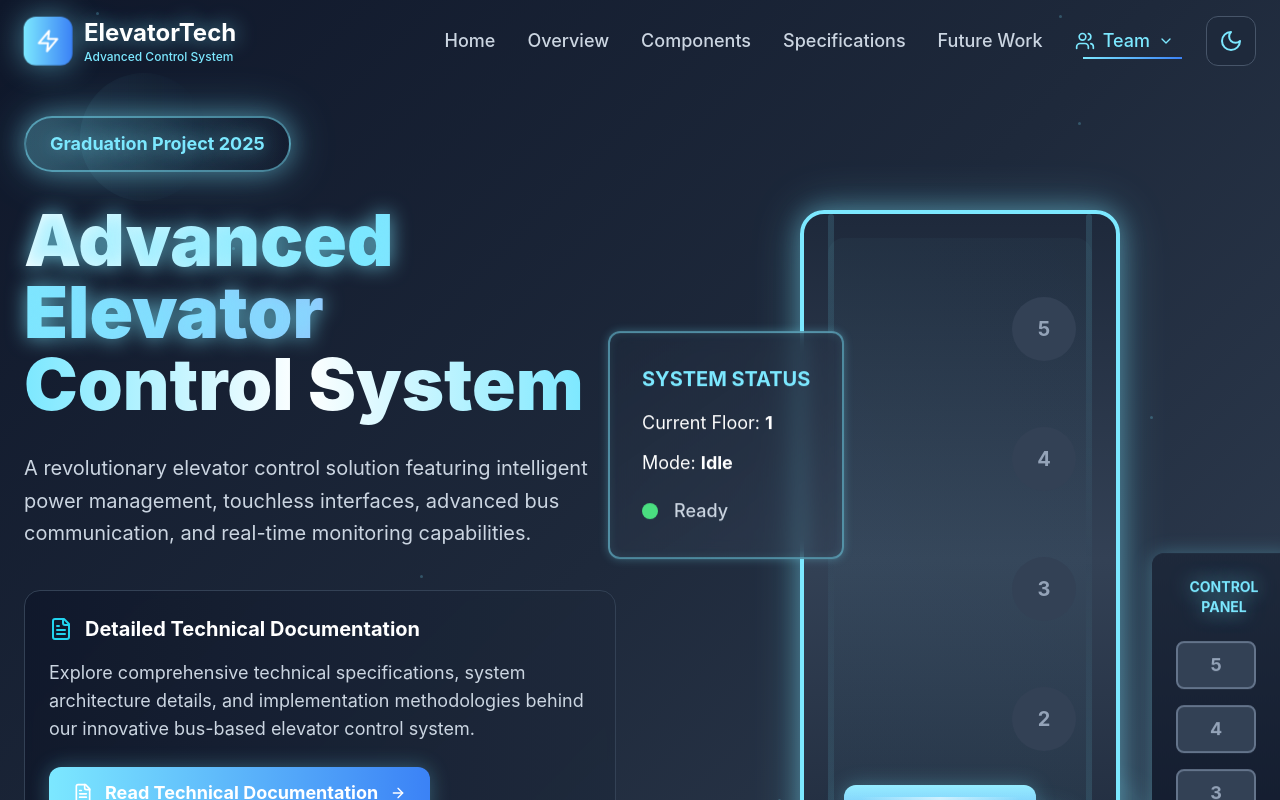
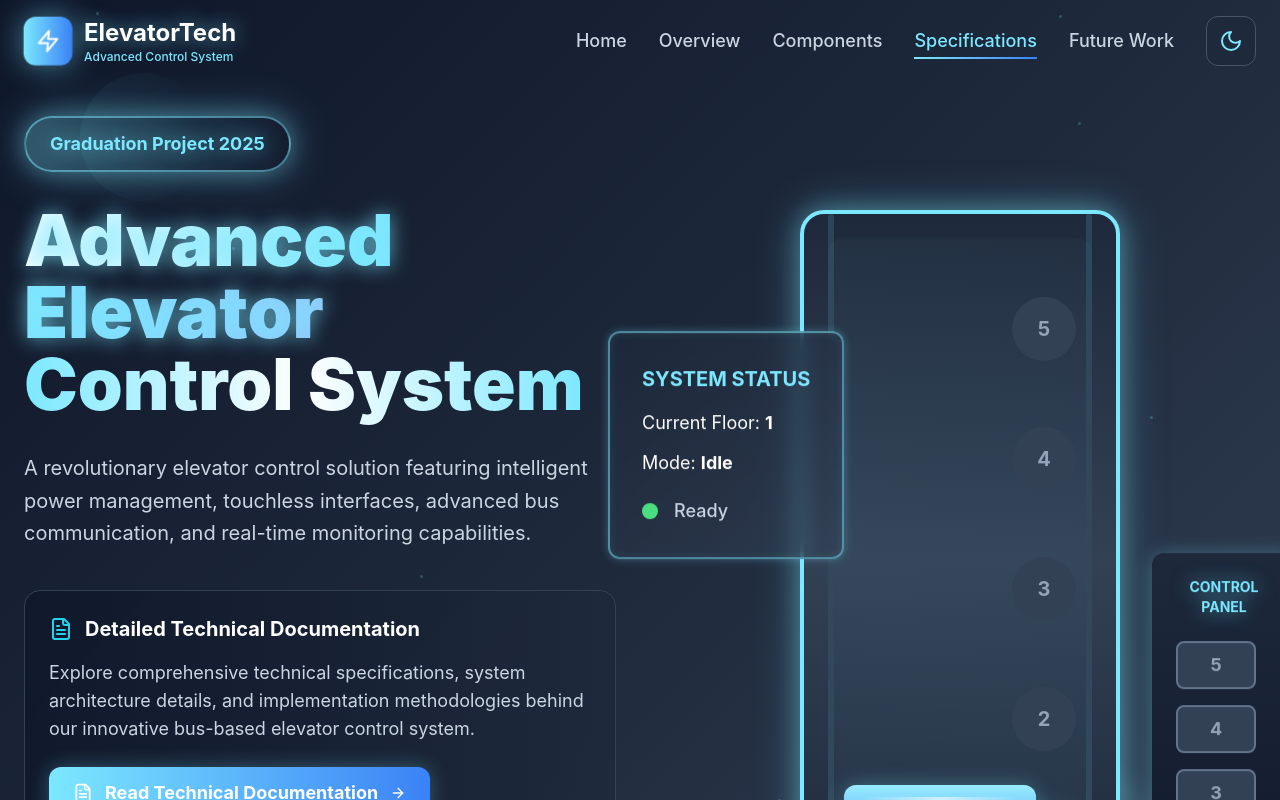
Before and after one commit to RamadanMohamed11/Elevator-Graduation-Project, a React (Vite) app: page / in a window 1280 px wide. Shown: the top 800 px of the page. Built offline with nearby package versions, Linux system fonts and the light colour scheme.

Commit message:
Add files via upload

```diff
--- a/src/App.tsx
+++ b/src/App.tsx
@@ -12,22 +12,21 @@ import TechnicalDetails from './components/TechnicalDetails';
 
 function App() {
   const [currentView, setCurrentView] = useState<'main' | 'technical'>('main');
-  const [activeSection, setActiveSection] = useState('home');
+  const [activeSection, setActiveSection] = useState('overview');
 
   const sections = [
-    { id: 'home' },
+    {id: 'home'},
     { id: 'overview' },
     { id: 'components' },
     { id: 'specs' },
     { id: 'future' },
-    { id: 'team' },
   ];
 
   const sectionRefs = sections.map(({ id }) => {
     const [ref, inView] = useInView({ threshold: 0.3 });
     useEffect(() => {
       if (inView) setActiveSection(id);
-    }, [inView, id]);
+    }, [inView]);
     return { id, ref };
   });
 
@@ -47,24 +46,20 @@ function App() {
         {currentView === 'main' ? (
           <>
             <Header activeSection={activeSection} />
-            <div id="home" ref={sectionRefs[0].ref}>
-              <Hero onShowTechnicalDetails={showTechnicalDetails} />
-            </div>
-            <div id="overview" ref={sectionRefs[1].ref}>
+            <Hero onShowTechnicalDetails={showTechnicalDetails} />
+            <div id="overview" ref={sectionRefs[0].ref}>
               <ProjectOverview onShowTechnicalDetails={showTechnicalDetails} />
             </div>
-            <div id="components" ref={sectionRefs[2].ref}>
+            <div id="components" ref={sectionRefs[1].ref}>
               <ComponentShowcase />
             </div>
-            <div id="specs" ref={sectionRefs[3].ref}>
+            <div id="specs" ref={sectionRefs[2].ref}>
               <TechnicalSpecs />
             </div>
-            <div id="future" ref={sectionRefs[4].ref}>
+            <div id="future" ref={sectionRefs[3].ref}>
               <FutureUpgrades />
             </div>
-            <div id="team" ref={sectionRefs[5].ref}>
-              <Footer />
-            </div>
+            <Footer />
           </>
         ) : (
           <TechnicalDetails onBack={showMainView} />
--- a/src/components/ComponentShowcase.tsx
+++ b/src/components/ComponentShowcase.tsx
@@ -30,7 +30,7 @@ const ComponentShowcase = () => {
       subtitle: 'Intelligent Power Management',
       description: 'Advanced switching power supply with multiple output rails, overvoltage protection, and intelligent load balancing. Features automatic power factor correction and energy-efficient design with 3D monitoring capabilities.',
       features: [
-        'output 12V',
+        'output 12V or 70V',
         'Overvoltage & overcurrent protection',
         'Power factor correction',
         'Energy efficiency > 90%',
--- a/src/components/Header.tsx
+++ b/src/components/Header.tsx
@@ -1,5 +1,5 @@
 import React, { useState, useEffect } from 'react';
-import { Menu, X, Zap, Users, ChevronDown } from 'lucide-react';
+import { Menu, X, Zap } from 'lucide-react';
 import { useTheme } from '../contexts/ThemeContext';
 import ThemeToggle from './ThemeToggle';
 
@@ -10,7 +10,6 @@ type HeaderProps = {
 const Header = ({ activeSection }: HeaderProps) => {
   const [isMenuOpen, setIsMenuOpen] = useState(false);
   const [isScrolled, setIsScrolled] = useState(false);
-  const [isTeamDropdownOpen, setIsTeamDropdownOpen] = useState(false);
   const { isDark } = useTheme();
 
   useEffect(() => {
@@ -23,31 +22,13 @@ const Header = ({ activeSection }: HeaderProps) => {
   }, []);
 
  const navItems = [
-    { label: 'Home', href: '#home', id: 'home' },
+  { label: 'Home', href: '#home', id: 'home' },            // ✅ Added
   { label: 'Overview', href: '#overview', id: 'overview' },
   { label: 'Components', href: '#components', id: 'components' },
   { label: 'Specifications', href: '#specs', id: 'specs' },
   { label: 'Future Work', href: '#future', id: 'future' },
 ];
 
-  const teamMembers = [
-    'Ahmed Abd-Elbasit Ahmed',
-    'Amr Ans Mousa',
-    'Amr Mohamed Riad',
-    'Ebrahim Mohamed Riad',
-    'Hesham Ahmed Mahmoud',
-    'Kareem Mostafa Abd-Elnaaem',
-    'Omar Mohamed Abd-Elkareem',
-    'Omar Mohamed Saad',
-    'Ramadan Mohamed Kamel',
-    'Sohaila Ammary Mohamed',
-  ];
-
-  const supervisors = [
-    'Prof. Khaled Mamdouh Shabaan',
-    'Prof. Samia Ahmed Abdel-fattah',
-    'Prof. Hesham Abdel-Ghafaar'
-  ];
 
   return (
     <header className={`fixed top-0 left-0 right-0 z-50 transition-all duration-300 ${
@@ -108,101 +89,6 @@ const Header = ({ activeSection }: HeaderProps) => {
                 }`}></span>
               </a>
             ))}
-
-            {/* Team Dropdown - No Navigation */}
-            <div className="relative">
-              <button
-                onClick={() => setIsTeamDropdownOpen(!isTeamDropdownOpen)}
-                className={`flex items-center space-x-2 font-medium text-lg group transition-colors duration-300 relative ${
-                  activeSection === 'team'
-                    ? isDark
-                      ? 'text-custom-cyan'
-                      : 'text-blue-600'
-                    : isDark
-                      ? 'text-slate-300 hover:text-custom-cyan'
-                      : 'text-gray-700 hover:text-blue-600'
-                }`}
-              >
-                <Users className="w-5 h-5" />
-                <span>Team</span>
-                <ChevronDown className={`w-4 h-4 transition-transform duration-300 ${
-                  isTeamDropdownOpen ? 'rotate-180' : ''
-                }`} />
-                <span className={`absolute -bottom-1 left-0 h-0.5 transition-all duration-300 ${
-                  activeSection === 'team' ? 'w-full' : 'w-0 group-hover:w-full'
-                } ${
-                  isDark
-                    ? 'bg-gradient-to-r from-custom-cyan to-blue-500'
-                    : 'bg-gradient-to-r from-blue-500 to-cyan-500'
-                }`}></span>
-              </button>
-
-              {/* Dropdown Menu */}
-              {isTeamDropdownOpen && (
-                <div className={`absolute top-full right-0 mt-2 w-80 border rounded-xl shadow-2xl backdrop-blur-lg z-50 ${
-                  isDark
-                    ? 'bg-slate-900/95 border-slate-700'
-                    : 'bg-white/95 border-gray-200'
-                }`}>
-                  <div className="p-6">
-                    {/* Team Members */}
-                    <div className="mb-6">
-                      <h3 className={`text-lg font-bold mb-4 ${
-                        isDark ? 'text-white' : 'text-gray-900'
-                      }`}>Team Members</h3>
-                      <div className="grid grid-cols-1 gap-2 max-h-48 overflow-y-auto">
-                        {teamMembers.map((member, index) => (
-                          <div
-                            key={index}
-                            className={`p-2 rounded-lg transition-colors ${
-                              isDark
-                                ? 'hover:bg-slate-800 text-slate-300'
-                                : 'hover:bg-gray-50 text-gray-700'
-                            }`}
-                          >
-                            <span className="text-sm font-medium">{member}</span>
-                          </div>
-                        ))}
-                      </div>
-                    </div>
-
-                    {/* Supervisors */}
-                    <div className={`pt-4 border-t ${
-                      isDark ? 'border-slate-700' : 'border-gray-200'
-                    }`}>
-                      <h3 className={`text-lg font-bold mb-3 ${
-                        isDark ? 'text-white' : 'text-gray-900'
-                      }`}>Supervisors</h3>
-                      <div className="space-y-2">
-                        {supervisors.map((supervisor, index) => (
-                          <div
-                            key={index}
-                            className={`p-2 rounded-lg ${
-                              isDark ? 'text-custom-cyan' : 'text-blue-600'
-                            }`}
-                          >
-                            <span className="text-sm font-semibold">{supervisor}</span>
-                          </div>
-                        ))}
-                      </div>
-                    </div>
-
-                    {/* Project Info */}
-                    <div className={`mt-4 pt-4 border-t text-center ${
-                      isDark ? 'border-slate-700' : 'border-gray-200'
-                    }`}>
-                      <p className={`text-xs ${
-                        isDark ? 'text-slate-400' : 'text-gray-600'
-                      }`}>
-                        Electrical Engineering Department<br />
-                        Graduation Project 2025
-                      </p>
-                    </div>
-                  </div>
-                </div>
-              )}
-            </div>
-
             <ThemeToggle />
           </nav>
 
@@ -254,42 +140,10 @@ const Header = ({ activeSection }: HeaderProps) => {
                   }`}></span>
                 </a>
               ))}
-
-              {/* Mobile Team Section - No Navigation */}
-              <div
-                className={`p-3 rounded-lg border transition-all duration-300 ${
-                  activeSection === 'team'
-                    ? isDark
-                      ? 'text-custom-cyan bg-custom-cyan/10 border-custom-cyan/30'
-                      : 'text-blue-600 bg-blue-50 border-blue-200'
-                    : isDark
-                      ? 'text-slate-300 border-transparent'
-                      : 'text-gray-700 border-transparent'
-                }`}
-              >
-                <div className="flex items-center space-x-2 mb-3">
-                  <Users className="w-5 h-5" />
-                  <span className="font-bold">Project Team</span>
-                </div>
-                <p className={`text-sm ${
-                  isDark ? 'text-slate-400' : 'text-gray-600'
-                }`}>
-                  10 Team Members • 3 Supervisors<br />
-                  Electrical Engineering Department
-                </p>
-              </div>
             </div>
           </nav>
         )}
       </div>
-
-      {/* Click outside to close dropdown */}
-      {isTeamDropdownOpen && (
-        <div
-          className="fixed inset-0 z-40"
-          onClick={() => setIsTeamDropdownOpen(false)}
-        />
-      )}
     </header>
   );
 };
--- a/src/components/Hero.tsx
+++ b/src/components/Hero.tsx
@@ -69,6 +69,7 @@ const Hero: React.FC<HeroProps> = ({ onShowTechnicalDetails }) => {
   };
 
   return (
+    <section id="home" className="...">
     <section className={`relative min-h-[130vh] flex items-center justify-center overflow-hidden ${
       isDark
         ? 'bg-custom-gradient'
@@ -395,6 +396,7 @@ const Hero: React.FC<HeroProps> = ({ onShowTechnicalDetails }) => {
         </div>
       </div>
     </section>
+    </section>
   );
 };
 
--- a/src/components/TechnicalDetails.tsx
+++ b/src/components/TechnicalDetails.tsx
@@ -41,9 +41,9 @@ The objective of this project is not only to demonstrate the technical feasibili
     },
      {
       id: 'power supply',
-      title: 'Power Supply (220V AC to 12V DC, 15A)',
+      title: 'Power Supply (220V AC to 12V or 70V DC)',
       icon: <PlugZap className="w-6 h-6" />,
-      content: `The Power Supply unit is responsible for converting standard 220V AC mains power into a regulated 12V DC output capable of delivering up to 15A. It serves as the core power source for all subsystems within the elevator platform, including controllers, I/O devices, and sensors. Designed with industrial reliability in mind, the supply unit offers thermal and short-circuit protection and is built using high-efficiency switching technology. This makes it well-suited for both centralized power delivery and distributed elevator system configurations.`
+      content: `The Power Supply unit is responsible for converting standard 220V AC mains power into a regulated 12V or 70V DC output . It serves as the core power source for all subsystems within the elevator platform, including controllers, I/O devices, and sensors. Designed with industrial reliability in mind, the supply is built using high-efficiency switching technology. This makes it well-suited for both centralized power delivery and distributed elevator system configurations.`
     },
     {
       id: 'simulator',
```
Lines whose indentation alone changed are shown as unchanged.
